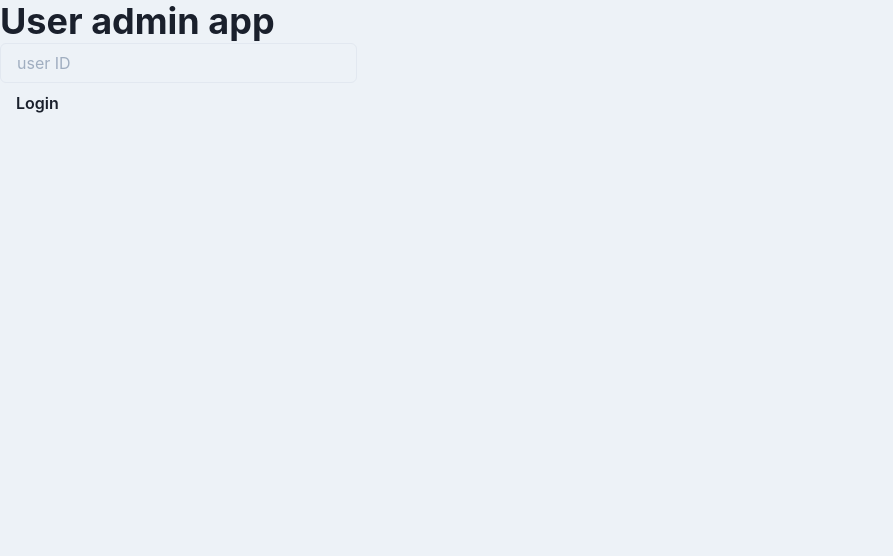
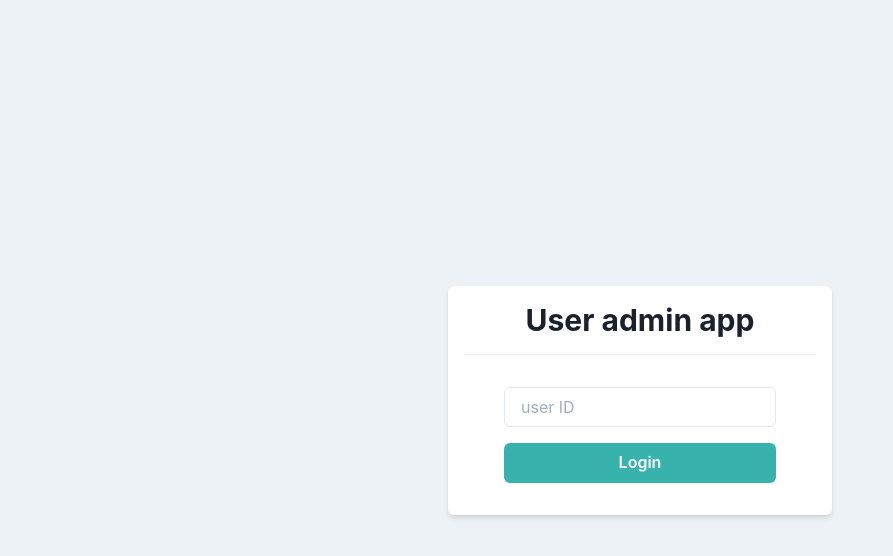
Before and after one commit to hirooutdoor/TS_React_simple_application, a React (Create React App) app: page / in a window 1280 px wide. Shown: the top 556 px of the page, without its empty margins (0-893 px from the left). Built offline with nearby package versions, Linux system fonts and the light colour scheme.

Commit message:
add style to login page

```diff
--- a/src/components/pages/Login.tsx
+++ b/src/components/pages/Login.tsx
@@ -1,13 +1,28 @@
-import { Box, Button, Flex, Heading, Input } from "@chakra-ui/react";
+import {
+  Box,
+  Button,
+  Divider,
+  Flex,
+  Heading,
+  Input,
+  Stack
+} from "@chakra-ui/react";
 import { memo, VFC } from "react";
 
 export const Login: VFC = memo(() => {
   return (
-    <Flex>
-      <Box>
-        <Heading as="h1">User admin app</Heading>
-        <Input placeholder="user ID" />
-        <Button>Login</Button>
+    <Flex align="center" justify="center" height="100vh">
+      <Box bg="white" w="sm" p={4} borderRadius="md" shadow="md">
+        <Heading as="h1" size="lg" textAlign="center">
+          User admin app
+        </Heading>
+        <Divider my={4} />
+        <Stack spacing={4} py={4} px={10}>
+          <Input placeholder="user ID" />
+          <Button bg="teal.400" color="white" _hover={{ opacity: 0.8 }}>
+            Login
+          </Button>
+        </Stack>
       </Box>
     </Flex>
   );
```
